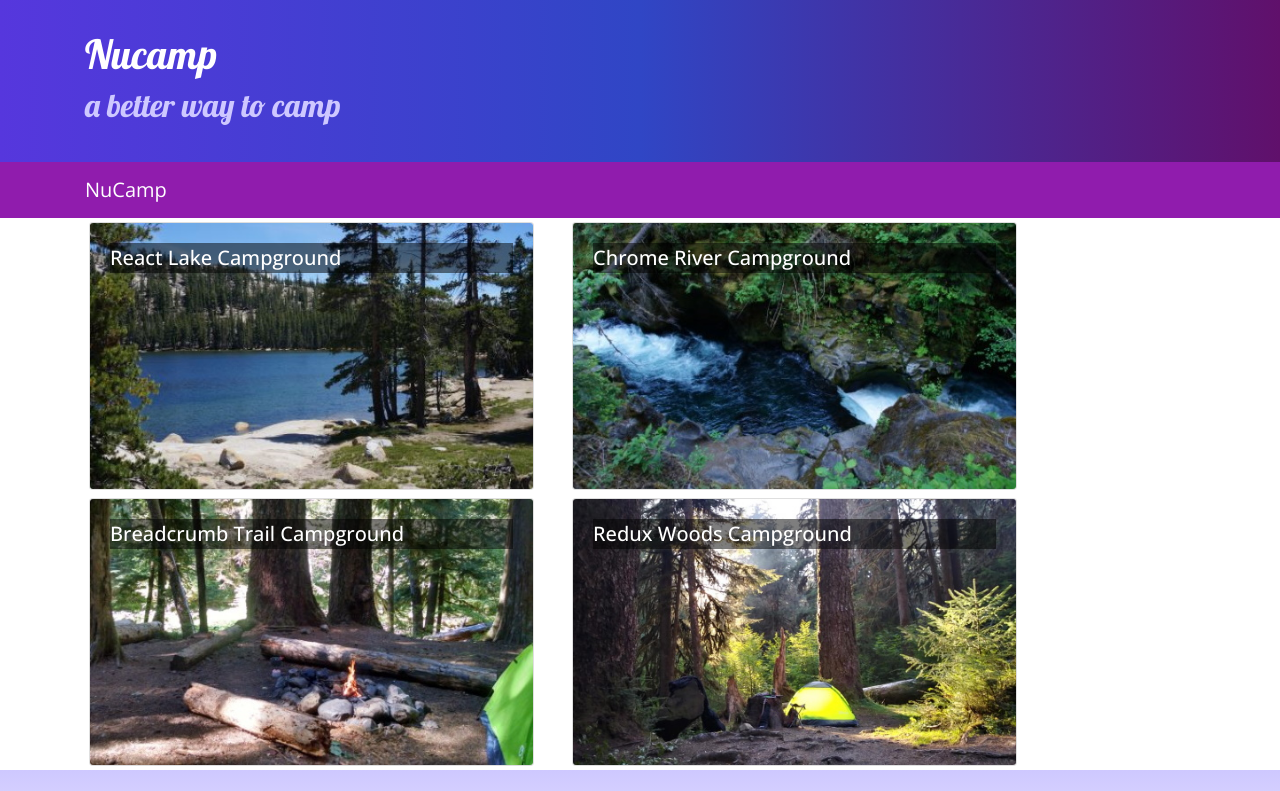
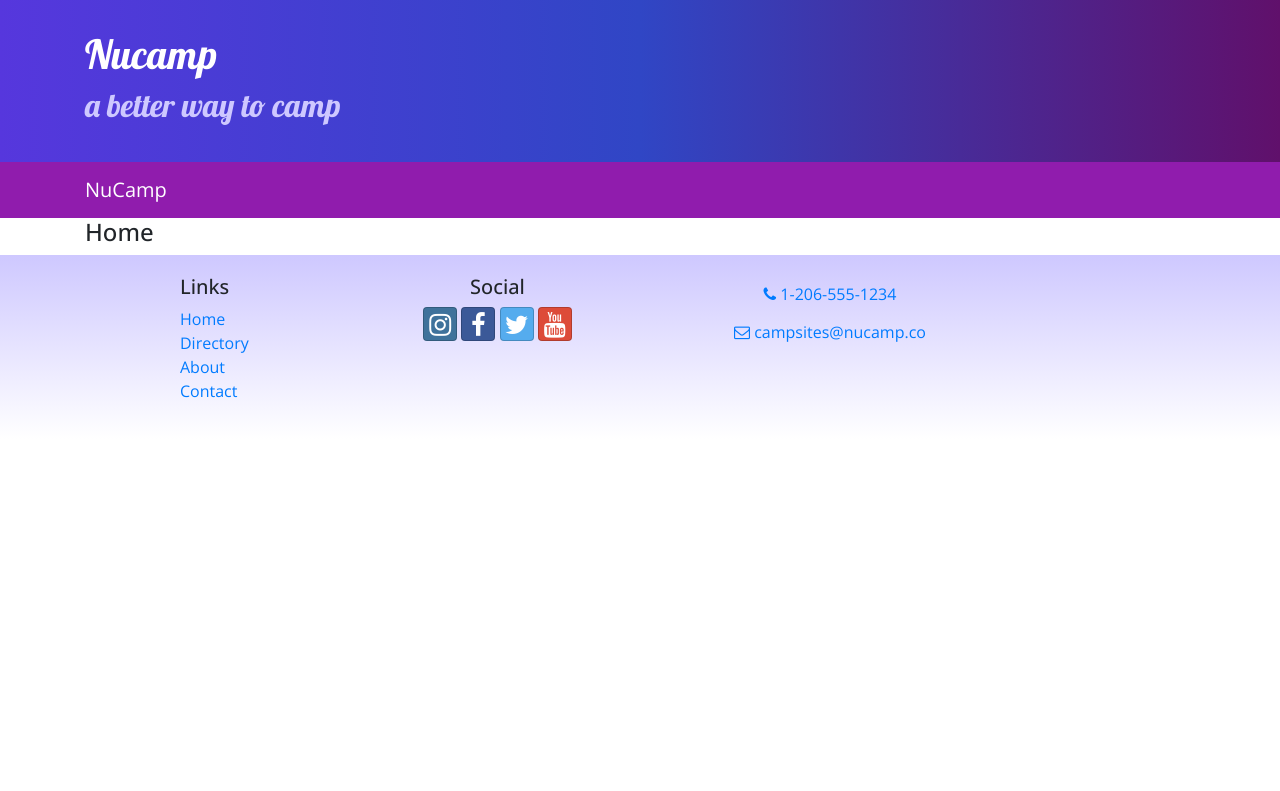
Before and after one commit to trankerry/ReactNucamp, a React (Create React App) app: page /home in a window 1280 px wide. Shown: the top 791 px of the page. Built offline with nearby package versions, Linux system fonts and the light colour scheme.

Commit message:
set up router

```diff
--- a/package.json
+++ b/package.json
@@ -12,6 +12,7 @@
     "react": "^17.0.2",
     "react-dom": "^17.0.2",
     "react-popper": "1.3.6",
+    "react-router-dom": "5.2.0",
     "react-scripts": "4.0.3",
     "reactstrap": "8.5.1",
     "typeface-lobster": "^1.1.13",
--- a/src/App.js
+++ b/src/App.js
@@ -1,5 +1,6 @@
 import React, { Component } from 'react';
 import Main from './components/MainComponent';
+import { BrowerRouter, BrowserRouter } from 'react-router-dom';
 import './App.css';
 
 
@@ -7,9 +8,12 @@
 
     render() {
         return (
-            <div className="App">
-                <Main />
-            </div>
+            <BrowserRouter>
+                <div className="App">
+                    <Main />
+                </div>
+            </BrowserRouter>
+
         );
     }
 }
--- /dev/null
+++ b/src/components/HomeComponent.js
@@ -0,0 +1,11 @@
+import React from 'react';
+
+function Home(props) {
+    return (
+        <div className="container">
+            <h4>Home</h4>
+        </div>
+    );
+}
+
+export default Home;
--- a/src/components/MainComponent.js
+++ b/src/components/MainComponent.js
@@ -3,6 +3,8 @@
 import CampsiteInfo from "./CampsiteInfoComponent";
 import Header from "./HeaderComponent";
 import Footer from "./FooterComponent";
+import Home from "./HomeComponent";
+import { Swtich, Route, Redirect, Switch } from 'react-router-dom';
 import {CAMPSITES} from '../shared/campsites';
 
 class Main extends Component {
@@ -10,20 +12,24 @@
         super(props);
         this.state = {
             campsites: CAMPSITES,
-            selectedCampsite: null
         };
     }
 
-    onCampsiteSelect(campsiteId) {
-        this.setState({selectedCampsite: campsiteId});
-    }
+    render() {
 
-    render() {
+        const HomePage = () => {
+            return (
+                <Home/>
+            );
+        }
         return (
             <div>
                 <Header/>
-                <Directory campsites={this.state.campsites} onClick={campsiteId => this.onCampsiteSelect(campsiteId)}/>
-                <CampsiteInfo campsite = {this.state.campsites.filter(campsite => campsite.id === this.state.selectedCampsite)[0]} />
+                <Switch>
+                    <Route path="/home" component={HomePage} />
+                    <Route exact path='/directory' render={() => <Directory campsites={this.state.campsites}/>} />
+                    <Redirect to='/home' />
+                </Switch>
                 <Footer/>
             </div>
         );
```
Also changed, not shown: 1 other file (tests, documents, lock files or other folders).
